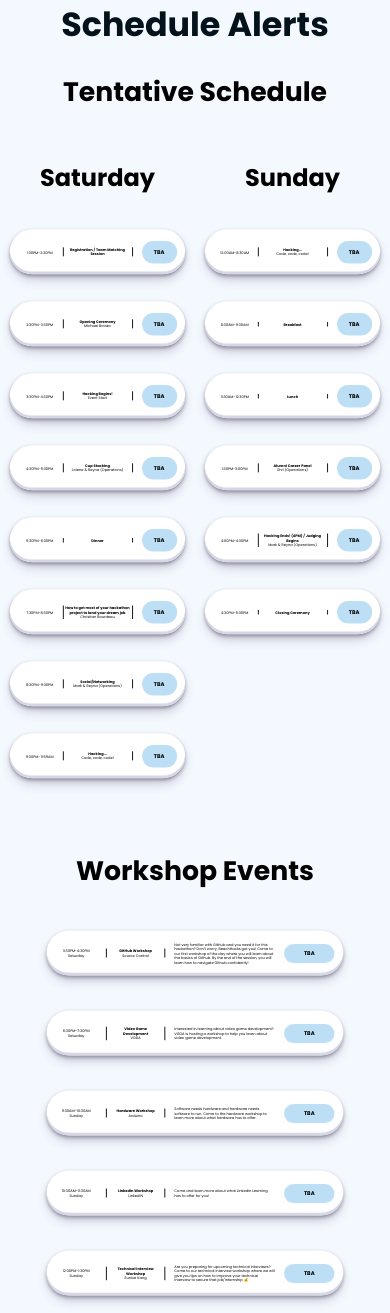
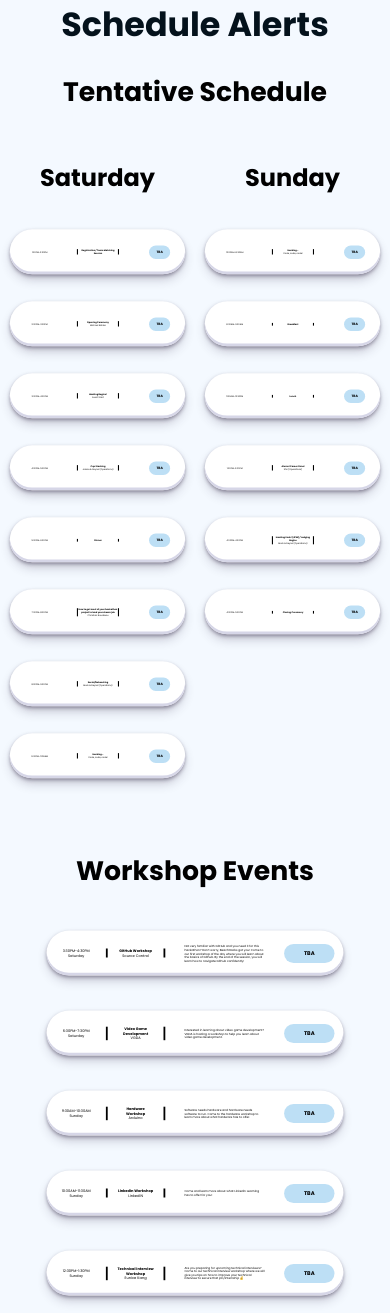
Before and after one commit to lesliejogit/my-app, a React (Create React App) app: page / in a window 390 px wide. Built offline with nearby package versions, Linux system fonts and the light colour scheme.

Commit message:
Made more scale changes for when user in desktop changes windows dimensions

```diff
--- a/src/App.css
+++ b/src/App.css
@@ -1,21 +1,11 @@
 @media (max-width: 1030px ){ /* For Laptops when resizing screen */
-
-  .event--title > h3{
-    font-size: 15px;
-    min-width: 80px;
+  .grid--container .event--description {
+    scale: 80%;
   }
-  .event--title, .event--time, .event--description{
-    font-size: 10px;
-  }
-  .event--title{
-    max-height: 50px;
-    border-width: 1px !important;
+  .tentativeSchedule--column .event--container div{
+    scale: 60%;
   }
 
-  .event--location{
-    margin-right: 50px;
-    font-size: 12px;
-  }
 }
 
 @media(max-width: 750px){ /* For mobile phones */
@@ -79,7 +69,7 @@
 
 }
 
-@media(max-width: 280px){ /* For galaxy fold :( */
+@media(max-width: 300px){ /* For galaxy fold :( */
   .event--description{
     display: none;
   }
```
